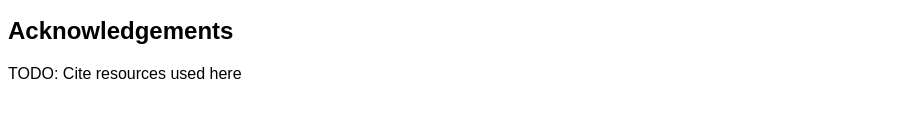
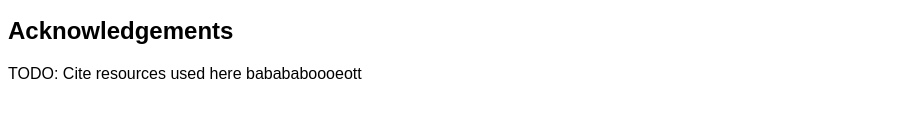
Before and after one commit to dylanpaulingham/cite-network, a plain HTML site: page index.html in a window 1280 px wide. Shown: the part 320-438 px from the top of the page, without its empty margins (0-909 px from the left). Drawn offline with Linux system fonts and the light colour scheme.

Commit message:
Update index.html

```diff
--- a/index.html
+++ b/index.html
@@ -28,7 +28,7 @@
 
     <div>
       <h2>Acknowledgements</h2>
-      TODO: Cite resources used here
+      TODO: Cite resources used here babababoooeott
     </div>
   </body>
 </html>
```
